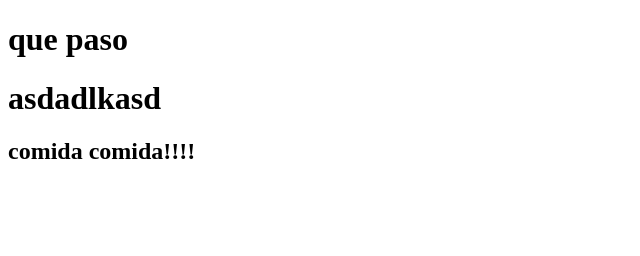
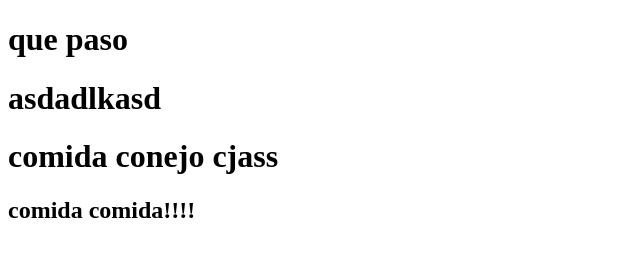
Before and after one commit to 201400076/repo, a plain HTML site: page index.html in a window 1280 px wide. Shown: the whole page, without its empty margins (0-640 px from the left). Drawn offline with Linux system fonts and the light colour scheme.

```diff
--- a/index.html
+++ b/index.html
@@ -9,6 +9,7 @@
 <body>
     <h1>que paso</h1>
     <h1>asdadlkasd</h1>
+     <h1>comida conejo cjass</h1>
     <h2>comida comida!!!!</h2>
 </body>
 </html>
```
